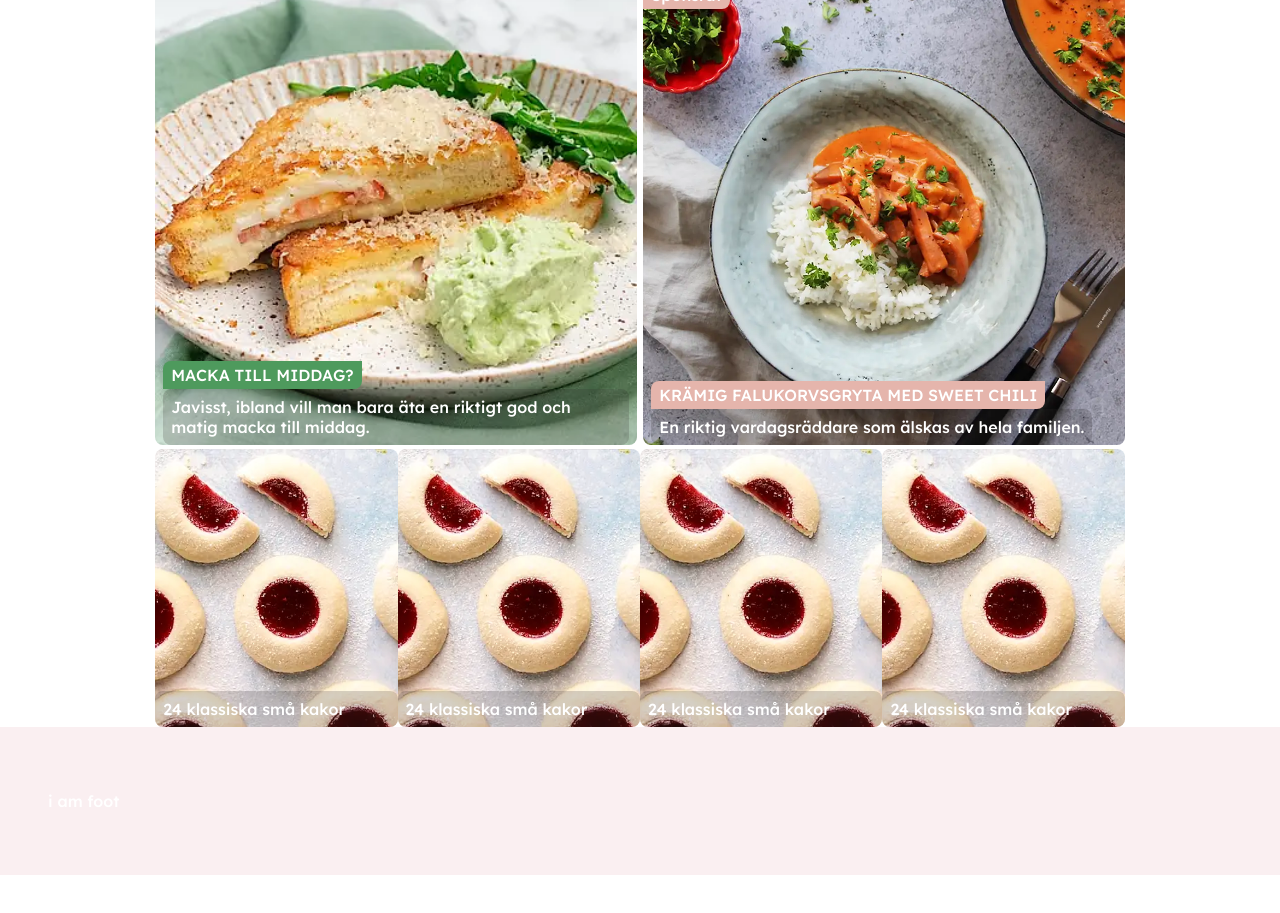
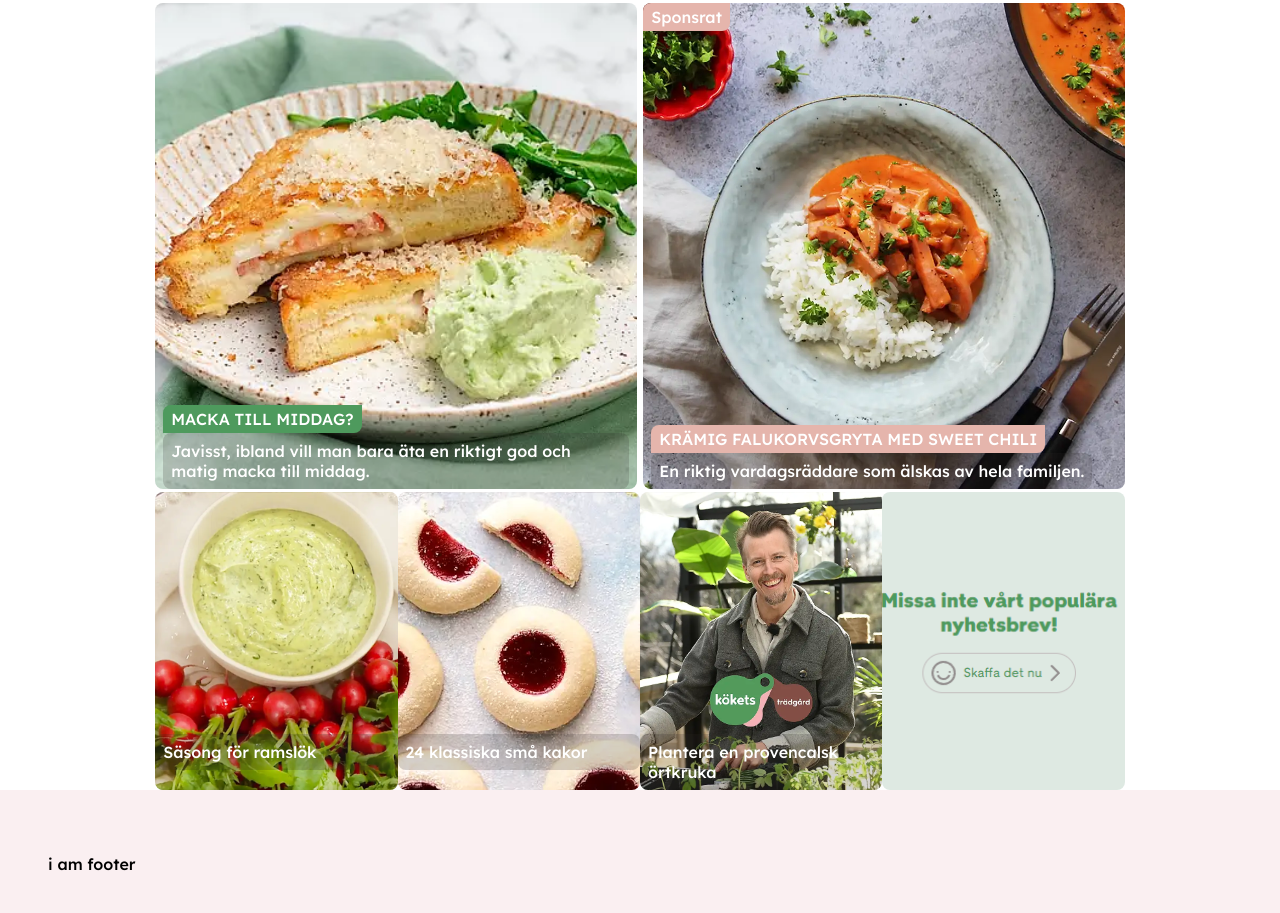
Before and after one commit to TeenyTinyTurtle123/Webbutveckling-koket-2.0, a plain HTML site: page index.html in a window 1280 px wide. Shown: the part 1049-1962 px from the top of the page. Before the commit the page ends 1924 px from the top, so only its background shows below. Drawn offline with nearby package versions, Linux system fonts and the light colour scheme.

Commit message:
FIXING LAST SECOND STUFF

```diff
--- a/index.html
+++ b/index.html
@@ -29,7 +29,6 @@
         </div>
         <div class="nav-links">
             <ul>
-                <!-- make the text another div -->
                 <li><span class="material-symbols-outlined">
                         book_2
                     </span>Recept</li>
@@ -134,31 +133,32 @@
             </div>
         </div>
 
+        <div class="smal-box smal-box-background-beet">
+            <div class="smal-text">
+                <p>Säsong för ramslök</p>
+            </div>
+        </div>
+
         <div class="smal-box">
             <div class="smal-text">
                 <p>24 klassiska små kakor</p>
             </div>
         </div>
-        <div class="smal-box">
+
+        <div class="smal-box  smal-box-background-man">
             <div class="smal-text">
-                <p>24 klassiska små kakor</p>
+                <p>Plantera en provencalsk örtkruka</p>
             </div>
         </div>
-        <div class="smal-box">
-            <div class="smal-text">
-                <p>24 klassiska små kakor</p>
-            </div>
+
+        <div class="smal-box smal-box-background-textBackground">
         </div>
-        <div class="smal-box">
-            <div class="smal-text">
-                <p>24 klassiska små kakor</p>
-            </div>
-        </div>
+
     </main>
 
     <footer>
         <div>
-            <p>i am foot</p>
+            <p>i am footer</p>
         </div>
     </footer>
 
--- a/style.css
+++ b/style.css
@@ -1,15 +1,19 @@
 * {
     box-sizing: border-box;
+}
+
+html {
+    height: 100%;
 }
 
 body {
     margin: 0;
     font-family: "Lexend", sans-serif;
     font-weight: 500;
-
+    /* these 3 lines are for the footer to stick to the bottom */
     display: flex;
     flex-direction: column;
-    min-height: 100vh;
+    min-height: 100%;
 }
 
 /*____________ nav-menu ____________*/
@@ -40,13 +44,23 @@ body {
 
 .nav-icons {
     display: flex;
+    flex: 1;
+    justify-content: flex-end;
     gap: 1rem;
 }
 
-/* now it trargets both icons, make it each one */
-.nav-icons:hover {
+.nav-icons .search:hover {
     color: green;
     cursor: pointer;
+}
+
+.nav-icons .smiley:hover {
+    color: green;
+    cursor: pointer;
+}
+
+.menu-icon {
+    flex: 1;
 }
 
 .menu-icon:hover {
@@ -76,7 +90,16 @@ body {
     display: none;
 }
 
-@media(min-width: 1024px) {
+.nav-links li:hover {
+    color: green;
+    cursor: pointer;
+}
+
+.nav-links li:hover .material-symbols-outlined {
+    color: inherit;
+}
+
+@media(min-width: 1089px) {
 
     .nav-icons {
         display: none;
@@ -89,11 +112,6 @@ body {
     .nav-links {
         display: inline-block;
         color: grey;
-    }
-
-    .nav-links ul li:hover {
-        color: green;
-        cursor: pointer;
     }
 
     .smiley-icon {
@@ -171,7 +189,7 @@ body {
     background-color: #284971;
 }
 
-@media(min-width: 1024px) {
+@media(min-width: 1089px) {
 
     .header {
         height: 30rem;
@@ -200,7 +218,7 @@ body {
 .big-box {
     flex: 1 0 calc(50% - 0.2rem);
     max-width: calc(50% - 0.2rem);
-    max-height: 29rem;
+    /* max-height: 29rem; */
     position: relative;
     margin: 0.2rem 0;
     overflow: hidden;
@@ -277,6 +295,18 @@ body {
     width: 100%;
 }
 
+.smal-box-background-man {
+    background-image: url(assets/kokets-tradgard-kallsida.png.webp);
+}
+
+.smal-box-background-beet {
+    background-image: url(assets/radisor-med-ramsloksaioli.png\ \(1\).webp);
+}
+
+.smal-box-background-textBackground {
+    background-image: url(assets/reminder.png);
+}
+
 @media(max-width: 650px) {
 
     .big-box {
@@ -294,7 +324,6 @@ body {
 
 footer {
     background-color: #eabdc53d;
-    color: white;
     padding: 3rem;
     margin-top: auto;
 }
```
Also changed, not shown: assets/radisor-med-ramsloksaioli.png (1).webp (added), 1 other file.
